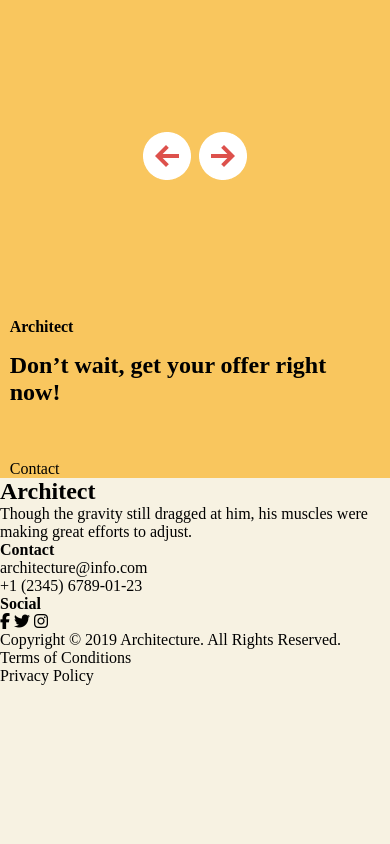
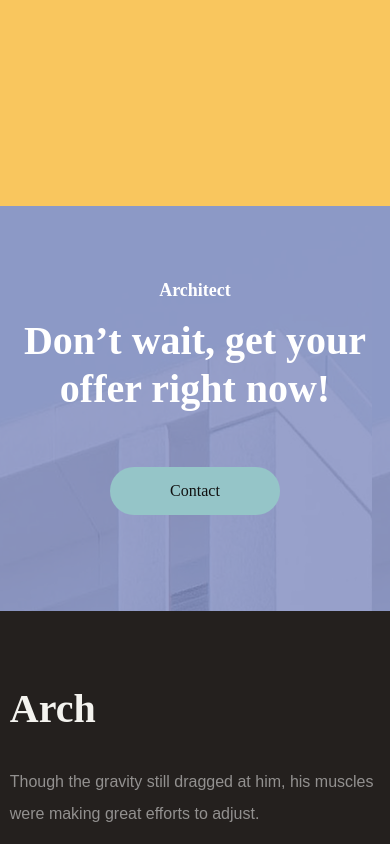
Before and after one commit to juniorAntunes910/landing-page-1-ARCH, a plain HTML site: page index.html in a window 390 px wide. Shown: the part 4700-5544 px from the top of the page. Before the commit the page ends 5385 px from the top, so only its background shows below. Drawn offline with Linux system fonts and the light colour scheme; a web font is replaced by a local one.

Commit message:
Feat: Mobile Finalizado

```diff
--- a/index.html
+++ b/index.html
@@ -141,24 +141,26 @@
                             </p>
                         </div>
                     </div>
-                </div>
-            </div>
                     <div class="flechas" id="flecha-testimonial">
                         <img src="assets/images/hero/arrows.png" alt="Imagem de flechas esquerda e direita">
                     </div>
+                </div>
+            </div>
+            <div id="contact">
                 <div class="container">
-                <h4>
+                    <h4 class="subtitulos">
                         Architect
                     </h4>
-                <h2>
+                    <h2 class="titulo-secundario">
                         Don’t wait, get
                         your offer right
                         now!
                     </h2>
-                <div>
+                    <div class="botao" id="botao-azul" >
                         <p>
                             Contact
                         </p>
+                    </div>
                 </div>
             </div>
         </section>
@@ -167,32 +169,32 @@
     <footer>
 
         <section id="footer">
-            <div>
-                <h2>
-                    Architect
+            <div class="container">
+                <h2 class="titulo-secundario" id="titulo-footer">
+                    Arch
                 </h2>
-                <p>
+                <p class="texto-card" id="texto-footer">
                     Though the gravity still dragged at him, his muscles were making great efforts to adjust.
                 </p>
             </div>
 
-            <div>
-                <h4>
+            <div class="container">
+                <h4 class="subtitulos" id="contact-footer">
                     Contact
                 </h4>
-                <p>
+                <p class="infos-footer">
                     architecture@info.com
                 </p>
-                <p>
+                <p class="infos-footer">
                     +1 (2345) 6789-01-23
                 </p>
             </div>
 
-            <div>
-                <h4>
+            <div class="container">
+                <h4 id="social-footer">
                     Social
                 </h4>
-                <div>
+                <div id="icons-footer">
                     <i class="fa-brands fa-facebook-f"></i>
                     <i class="fa-brands fa-twitter"></i>
                     <i class="fa-brands fa-instagram"></i>
@@ -201,11 +203,11 @@
         </section>
 
         <section id="copyright">
-            <div>
-                <p>Copyright © 2019 Architecture.
+            <div class="container">
+                <p>Copyright © 2019 Architecture. <span class="quebra-mobile"></span>
                     All Rights Reserved.</p>
             </div>
-            <div>
+            <div class="container" id="terms">
                 <p>Terms of Conditions</p>
                 <p>Privacy Policy</p>
             </div>
--- a/style.css
+++ b/style.css
@@ -41,7 +41,7 @@ body {
     margin: 0 auto;
 }
 
-.quebra-mobile{
+.quebra-mobile {
     display: block;
 }
 
@@ -64,12 +64,12 @@ body {
     line-height: 48px;
 }
 
-.titulo-card{
+.titulo-card {
     font-size: var(--titulo-card-size);
     font-weight: var(--peso-700);
 }
 
-.texto-card{
+.texto-card {
     font-size: var(--texto-card-size);
     font-weight: var(--peso-400);
     color: #33333380;
@@ -138,7 +138,7 @@ header nav {
     text-align: end;
 }
 
-#service  h4 {
+#service h4 {
     padding-top: 74px;
     margin-bottom: 1rem;
 }
@@ -181,7 +181,7 @@ header nav {
 
 /* Service -2 */
 
-#service-2{
+#service-2 {
     display: flex;
     flex-direction: column;
     align-items: center;
@@ -189,20 +189,20 @@ header nav {
     text-align: center;
 }
 
-#service-2 div h4{
+#service-2 div h4 {
     margin-top: 40px;
     margin-bottom: 1rem;
 }
 
-#service-2 div h2{
+#service-2 div h2 {
     margin-bottom: 54px;
 }
 
-#service-2-mobile{
+#service-2-mobile {
     margin-bottom: 96px;
 }
 
-#service-2-crew{
+#service-2-crew {
     display: flex;
     flex-direction: column;
     text-align: start;
@@ -210,7 +210,7 @@ header nav {
     width: 100%;
 }
 
-#box-white-card-service{
+#box-white-card-service {
     transform: translateY(-160px);
     max-width: 350px;
     width: 100%;
@@ -221,27 +221,27 @@ header nav {
     margin-bottom: 64px;
 }
 
-#card-crew img{
+#card-crew img {
     border-radius: 24px;
 }
 
-#card-crew{
+#card-crew {
     display: flex;
     flex-direction: column;
     align-items: center;
     justify-content: center;
 }
 
-#box-white-card-service h4{
+#box-white-card-service h4 {
     padding-left: 48px;
 }
 
-#box-white-card-service p{
+#box-white-card-service p {
     padding-bottom: 37px;
     padding-left: 48px;
 }
 
-.flechas{
+.flechas {
     display: flex;
     align-items: center;
     justify-content: center;
@@ -250,59 +250,169 @@ header nav {
 }
 
 /*Testimonials*/
-#testimonials{
+#testimonials {
     background-color: var(--cor-secundaria);
     display: flex;
     flex-direction: column;
 }
 
-#testimonials div h4{
+#testimonials div h4 {
     margin-top: 74px;
 }
 
-#testimonials div h2{
-   margin-top: 1rem;
-   margin-bottom: 54px;
+#testimonials div h2 {
+    margin-top: 1rem;
+    margin-bottom: 54px;
 }
 
-#box-white-card-testimonial{
+#box-white-card-testimonial {
     transform: translateY(-300px);
     max-width: 346px;
+    height: 624px;
     width: 100%;
     background-color: #fff;
     border-radius: 40px;
 
 }
 
-.div-container{
+.div-container {
     width: 85%;
     margin: 0 auto;
 }
 
-.div-container p{
+.div-container p {
     color: #333333;
     text-align: start;
     line-height: 2rem;
 }
 
-.div-container p{
+.div-container p {
     margin-bottom: 37px;
 }
 
-.div-container img{
+.div-container img {
     margin-top: 48px;
     margin-bottom: 37px;
 }
 
-#card-comment{
+#card-comment {
     margin-bottom: -3rem;
 }
 
-#google-card{
+#google-card {
     color: #33333380;
     padding-bottom: 37px;
 }
 
-#flecha-testimonial{
-    margin-top: -40px;
+#flecha-testimonial {
+    margin-top: 4rem;
 }
+
+#contact {
+    background-image: url(assets/images/testimonials/fundo-contact.png);
+    display: flex;
+    justify-content: center;
+    align-items: center;
+    color: #fff;
+    text-align: center;
+}
+
+#contact div {
+    display: flex;
+    align-items: center;
+    justify-content: center;
+    flex-direction: column;
+}
+
+#botao-azul {
+    margin-bottom: 96px;
+}
+
+/* Footer */
+
+#footer {
+    background-color: var(--cor-preto);
+
+}
+
+
+#titulo-footer {
+    padding-top: 74px;
+    color: var(--cor-branco)
+}
+
+#texto-footer {
+    margin-top: 33px;
+    color: #FFFFFF80;
+    font-size: 16px;
+    line-height: 32px;
+    font-weight: 400;
+    font-family: "DM Sans", sans-serif;
+    margin-bottom: 62px;
+}
+
+#contact-footer {
+    color: #FFFFFF;
+    font-family: "DM Sans", sans-serif;
+    font-weight: var(--peso-400);
+    margin-bottom: 34px;
+}
+
+.infos-footer {
+    color: #ffffff;
+    font-family: "DM Sans", sans-serif;
+    font-weight: var(--peso-400);
+    font-size: 16px;
+    margin-bottom: 6px;
+}
+
+#social-footer{
+    margin-top: 62px;
+    color: #fff;
+    font-family: "DM Sans", sans-serif;
+    font-size: 20px;
+    font-weight: var(--peso-400)
+}
+
+#icons-footer{
+    display: flex;
+    flex-direction: row;
+    align-items: center;
+    margin-top: 39px;
+    gap: 8px;
+}
+
+#icons-footer i{
+    display: flex;
+    align-items: center;
+    justify-content: center;
+    width:  48px;
+    height: 48px;
+    color: #fff;
+    background-color: #3a3735;
+    border-radius: 100%;
+    margin-bottom: 80px;
+}
+
+
+/*Copyright*/
+
+#copyright{
+    font-family: "DM Sans", sans-serif;
+    background-color: var(--cor-preto);
+    color: #FFFFFF80;
+    text-align: center;
+    font-size: 16px;
+}
+
+#terms{
+    margin-top: 1rem;
+    color: #FFFFFF;
+    display: flex;
+    gap: 8px;
+    display: flex;
+    justify-content: center;
+    align-items: center;
+    padding-bottom: 53px;
+
+}
```
Also changed, not shown: assets/images/testimonials/fundo-contact.png (added). Lines whose indentation alone changed are shown as unchanged.
